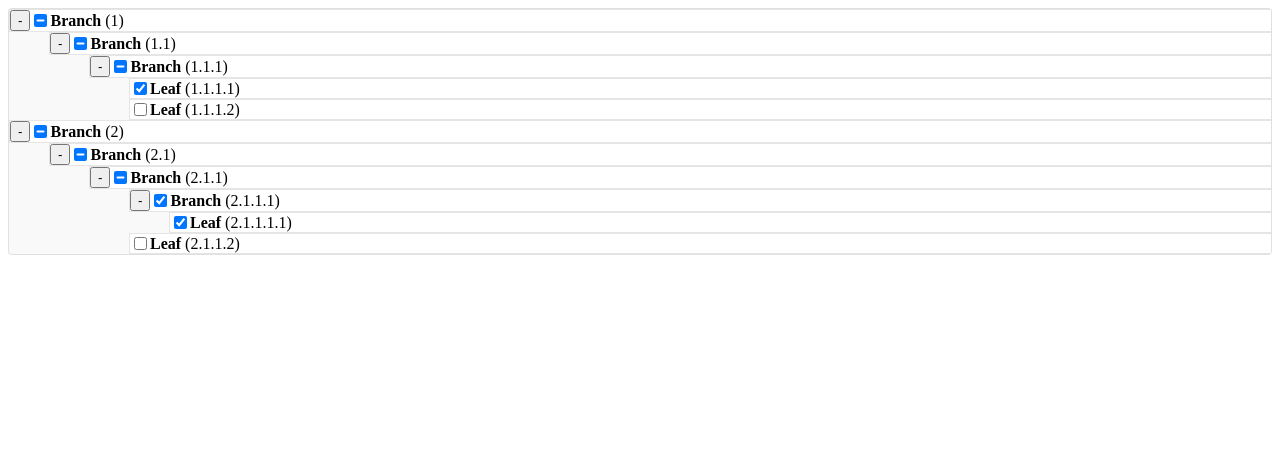
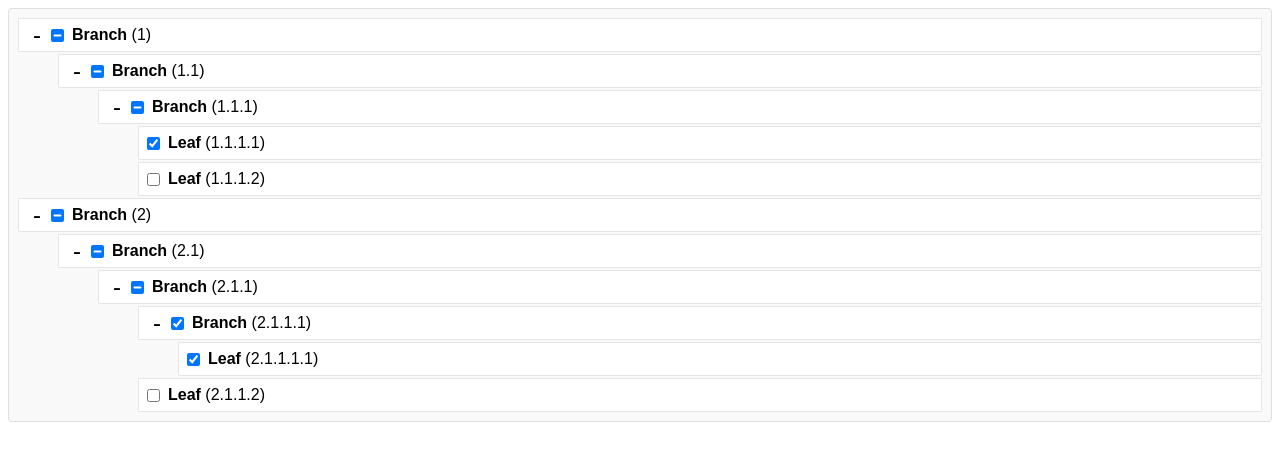
Before and after one commit to t4ckermann/Svelte-Recursive-Tree-Component, a SvelteKit app: page / in a window 1280 px wide. Shown: the top 460 px of the page. Built offline with nearby package versions, Linux system fonts and the light colour scheme.

Commit message:
update styling

```diff
--- a/src/components/RecursiveTreeBranch.svelte
+++ b/src/components/RecursiveTreeBranch.svelte
@@ -35,6 +35,7 @@
 			</button>
 		{/if}
 		<input
+			class="checkbox"
 			type="checkbox"
 			checked={branch.selectionState === SelectionState.ALL}
 			indeterminate={branch.selectionState === SelectionState.SOME}
@@ -63,10 +64,23 @@
 			display: flex;
 			align-items: center;
 			width: 100%;
-			border-bottom: 1px solid rgba(0, 0, 0, 0.1);
-			border-left: 1px solid rgba(0, 0, 0, 0.1);
-			border-top: 1px solid rgba(0, 0, 0, 0.1);
+			border: 1px solid rgba(0, 0, 0, 0.1);
 			background-color: white;
+			min-height: 2rem;
+			border-radius: 2px;
+			margin: 1px;
+			font-family: sans-serif;
+			.expansion-toggle {
+				border: none;
+				background-color: transparent;
+				font-size: 1.5rem;
+				margin-left: 8px;
+				width: 16px;
+				height: 100%;
+			}
+			.checkbox {
+				margin: 0.5rem;
+			}
 		}
 		ul {
 			margin: 0;
--- a/src/routes/+page.svelte
+++ b/src/routes/+page.svelte
@@ -105,5 +105,6 @@
 		border: 1px solid rgba(0, 0, 0, 0.1);
 		background-color: rgba(0, 0, 0, 0.025);
 		border-radius: 4px;
+		padding: 8px;
 	}
 </style>
```
